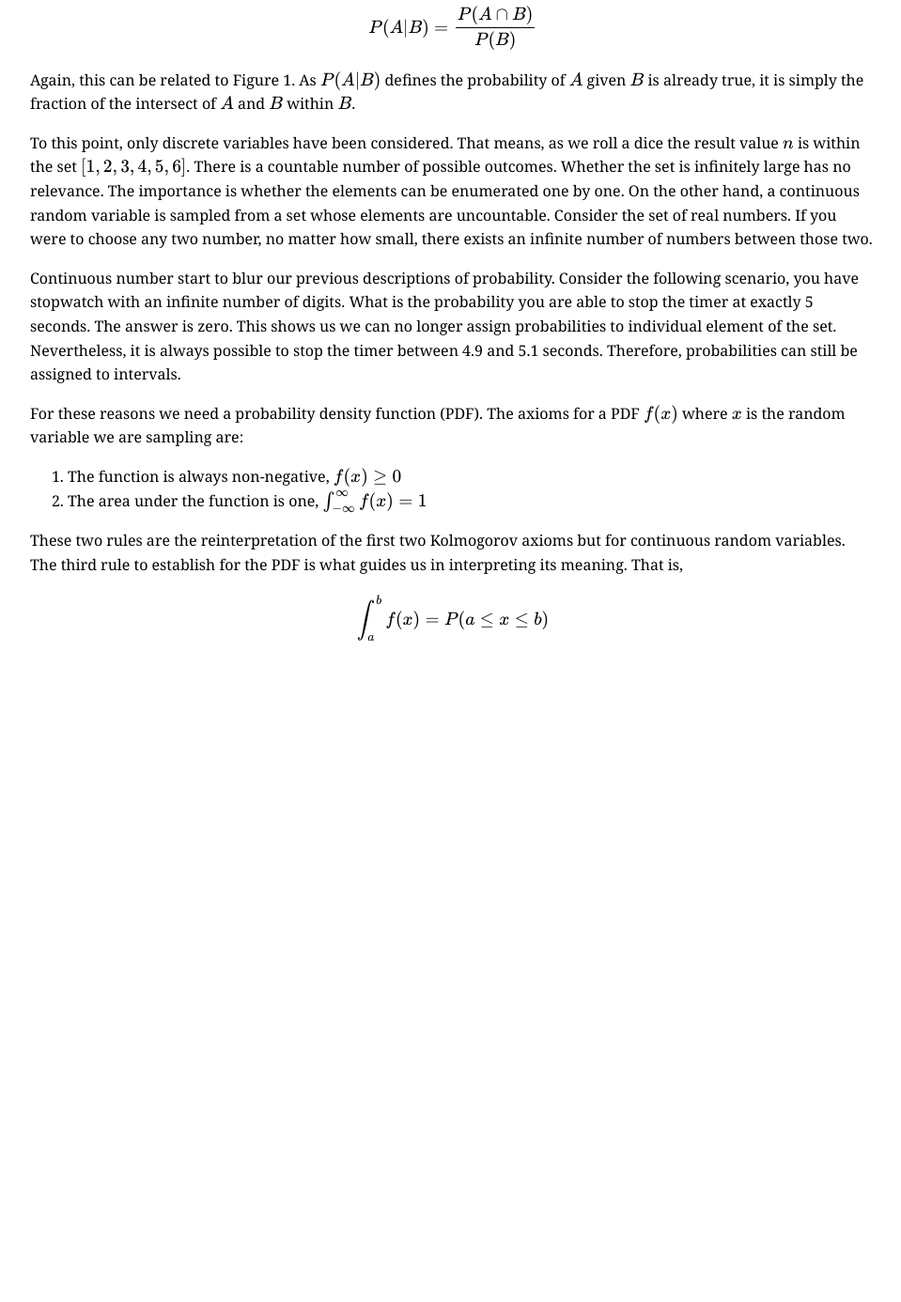
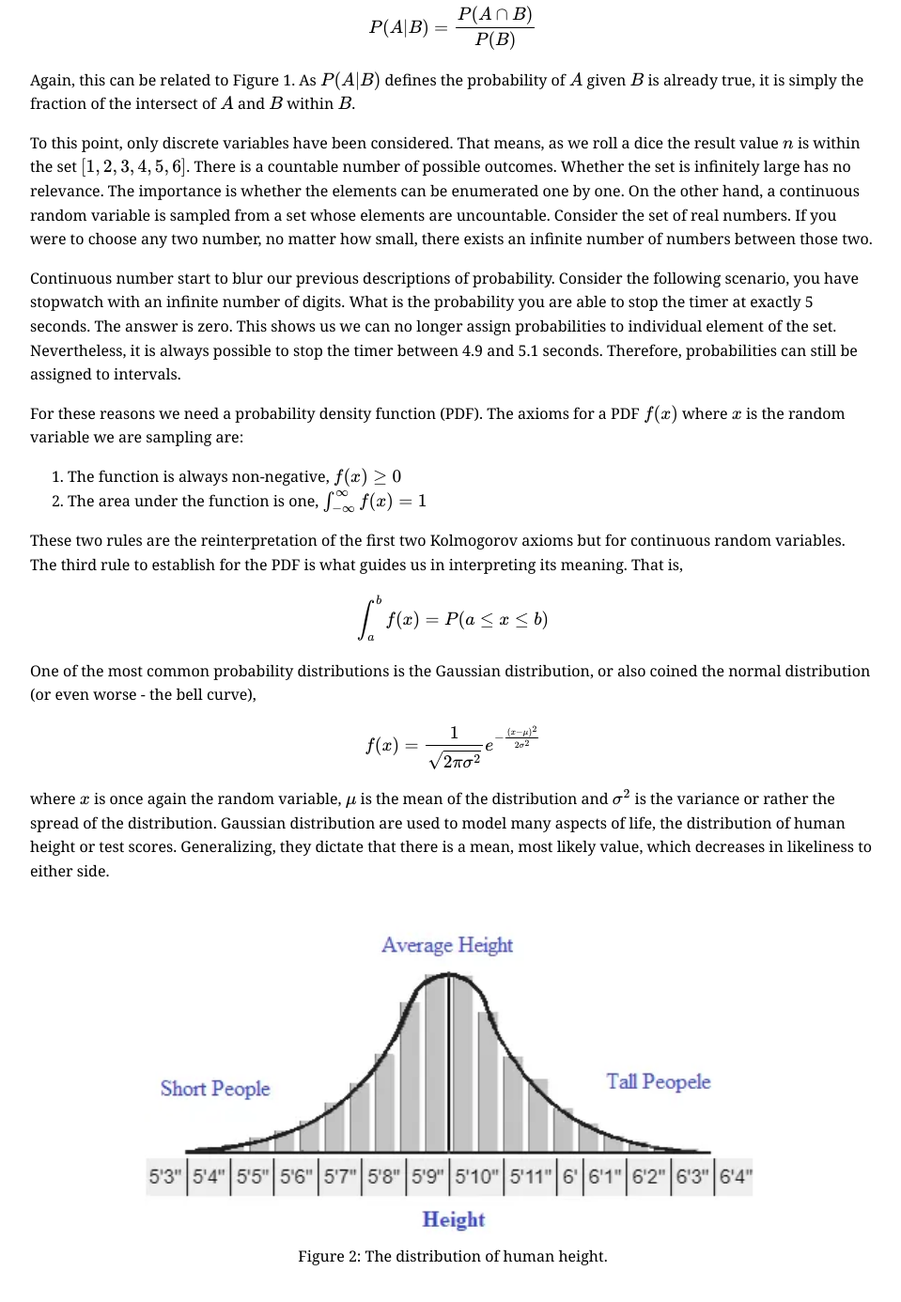
Before and after one commit to sroygara/sroygara.github.io, a Jekyll site: the page built from writing/StatisticalAnalysis.md, in a window 1280 px wide and 1400 px high, scrolled down 1964 px. Shown: the top 1386 px of the window at 94% size, without its empty margins (158-1117 px from the left). Built offline with Jekyll 4.4.1, drawn with Linux system fonts in a browser that asks for light colours; before the commit the page ends 2696 px from its top, so only the background shows below that.

Commit message:
added image

```diff
--- a/writing/StatisticalAnalysis.md
+++ b/writing/StatisticalAnalysis.md
@@ -64,6 +64,21 @@ $$
 \int_{a}^{b}f(x) = P(a \leq x \leq b)
 $$
 
+One of the most common probability distributions is the Gaussian distribution, or also coined the normal distribution (or even worse - the bell curve),
+
+$$
+f(x) = \frac{1}{\sqrt{2\pi \sigma^2}}e^{-\frac{(x-\mu)^2}{2\sigma^2}}
+$$
+
+where $x$ is once again the random variable, $\mu$ is the mean of the distribution and $\sigma^2$ is the variance or rather the spread of the distribution. Gaussian distribution are used to model many aspects of life, the distribution of human height or test scores. Generalizing, they dictate that there is a mean, most likely value, which decreases in likeliness to either side.
+
+
+<figure style="text-align: center;">
+    <img src="StatsImages/height.jpg" alt="Here is the description" style="display: block; margin: auto;" width="80%" />
+    <figcaption style="font-size: 1em;">Figure 2: The distribution of human height.</figcaption>
+</figure>
+
+
 <!-- When I go fishing with Sasha, we must consider the probability that we both catch a fish, which in this case is $P(E_1)\times P(E_2) = 0.5\times0.5 = 0.25$. If we return to Figure 1, then by simply adding the area of the two as dictated by the third axiom, the intersecting region is double counted. Thus in the more general case we write,
 
 
```
Also changed, not shown: writing/StatsImages/height.jpg (added).
